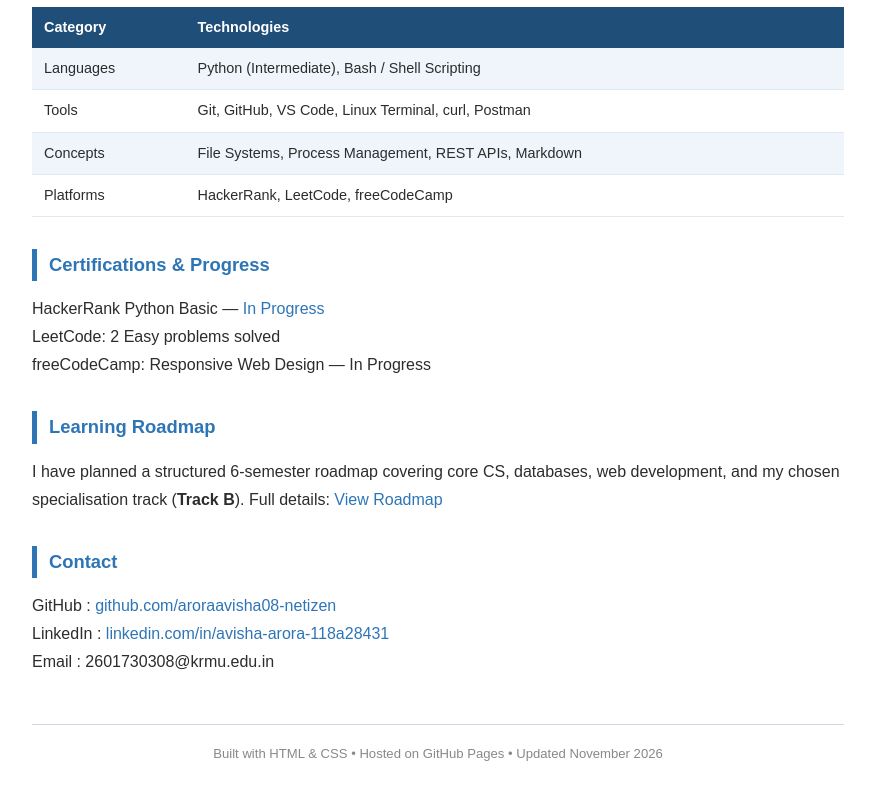
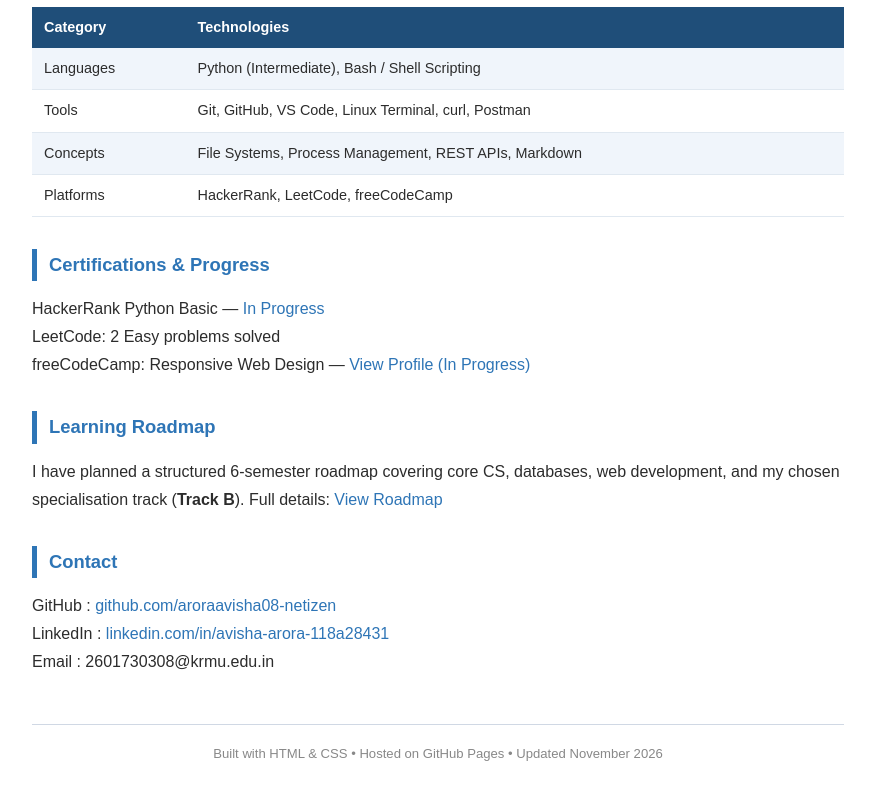
Before and after one commit to aroraavisha08-netizen/DeveloperPortfolio, a plain HTML site: page index.html in a window 1280 px wide. Shown: the part 994-1794 px from the top of the page, without its empty margins (202-1077 px from the left). Drawn offline with Linux system fonts and the light colour scheme.

Commit message:
fix: add freeCodeCamp profile link to progress section

```diff
--- a/index.html
+++ b/index.html
@@ -223,7 +223,7 @@ HackerRank Python Basic —
 
 <p>LeetCode: 2 Easy problems solved</p>
 
-<p>freeCodeCamp: Responsive Web Design — In Progress</p>
+<p>freeCodeCamp: Responsive Web Design — <a href="https://www.freecodecamp.org/avisha_arora" target="_blank" rel="noopener noreferrer">View Profile (In Progress)</a></p>
 
 <h2>Learning Roadmap</h2>
 
```
